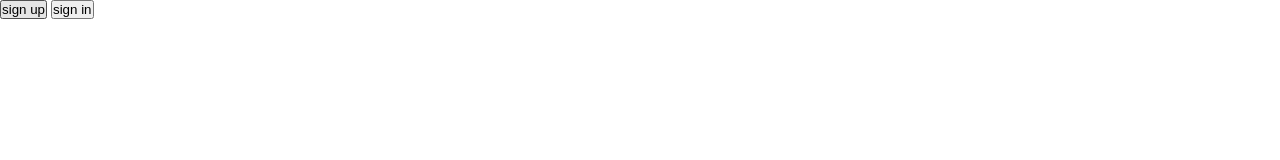
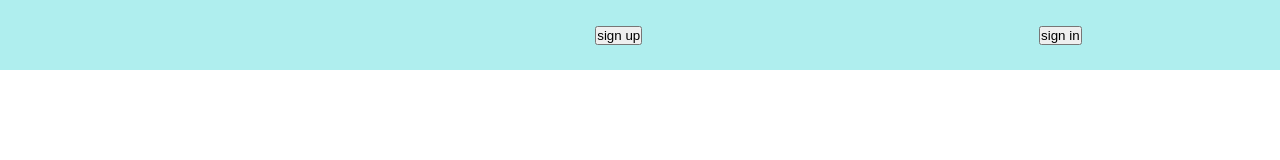
Before and after one commit to offozoremmanuel/emmanuel, a website: page index.html in a window 1280 px wide. Drawn offline with Linux system fonts and the light colour scheme.

Commit message:
i styled my css  file

```diff
--- a/index.css
+++ b/index.css
@@ -3,3 +3,21 @@
     padding: 0;
     box-sizing: border-box;
 }
+header{
+    background-color: paleturquoise;
+    height: 70px;
+    width: 100%;
+    display: flex;
+    justify-content: space-around;
+    align-items: center;
+}
+/* .logo{
+   width: 20%;
+   height: 80%;
+   background-color: blue;
+}
+button{
+    width: 70px;
+    height: 80%;
+    background-color: aqua;
+} */
```
